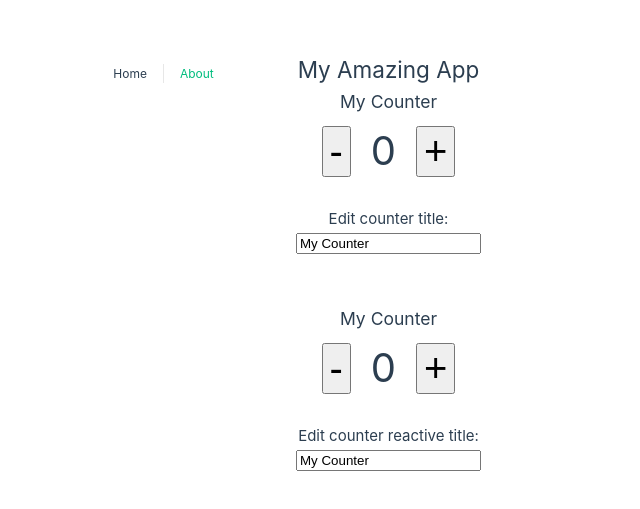
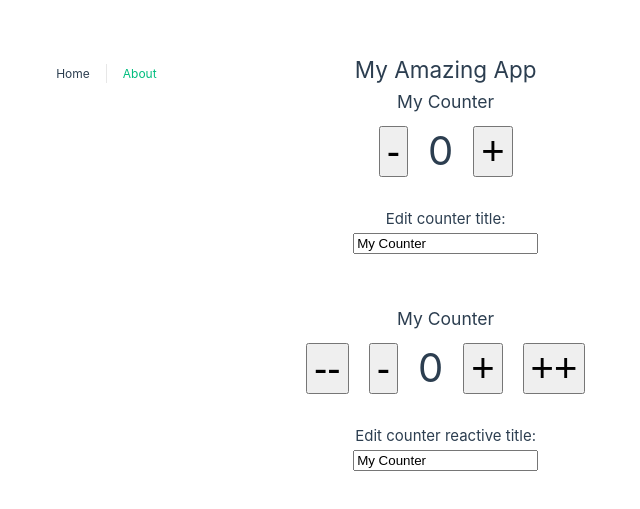
Before and after one commit to dicardoso/vue-composition-api, a Vue app: page / in a window 1280 px wide. Shown: the part 113-622 px from the top of the page, without its empty margins (364-1004 px from the left). Built offline with nearby package versions, Linux system fonts and the light colour scheme.

Commit message:
métodos

```diff
--- a/src/views/HomeView.vue
+++ b/src/views/HomeView.vue
@@ -15,9 +15,11 @@
 
     <h3>{{ counterData.title }}</h3>
     <div>
-      <button class="btn" @click="decreaseCounterReactive">-</button>
+      <button class="btn" @click="decreaseCounterReactive(2)">--</button>
+      <button class="btn" @click="decreaseCounterReactive(1)">-</button>
       <span class="counter">{{ counterData.count }}</span>
-      <button class="btn" @click="increaseCounterReactive">+</button>
+      <button class="btn" @click="increaseCounterReactive(1, $event)">+</button>
+      <button class="btn" @click="increaseCounterReactive(2)">++</button>
     </div>
 
     <div class="edit">
@@ -45,11 +47,12 @@ const counterData = reactive({
   count: 0,
   title: 'My Counter'
 })
-function decreaseCounterReactive() {
-  counterData.count--
+function decreaseCounterReactive(value) {
+  counterData.count -= value
 }
-function increaseCounterReactive() {
-  counterData.count++
+function increaseCounterReactive(value, e) {
+  console.log(e)
+  counterData.count += value
 }
 
 const appTitle = "My Amazing App"
```
